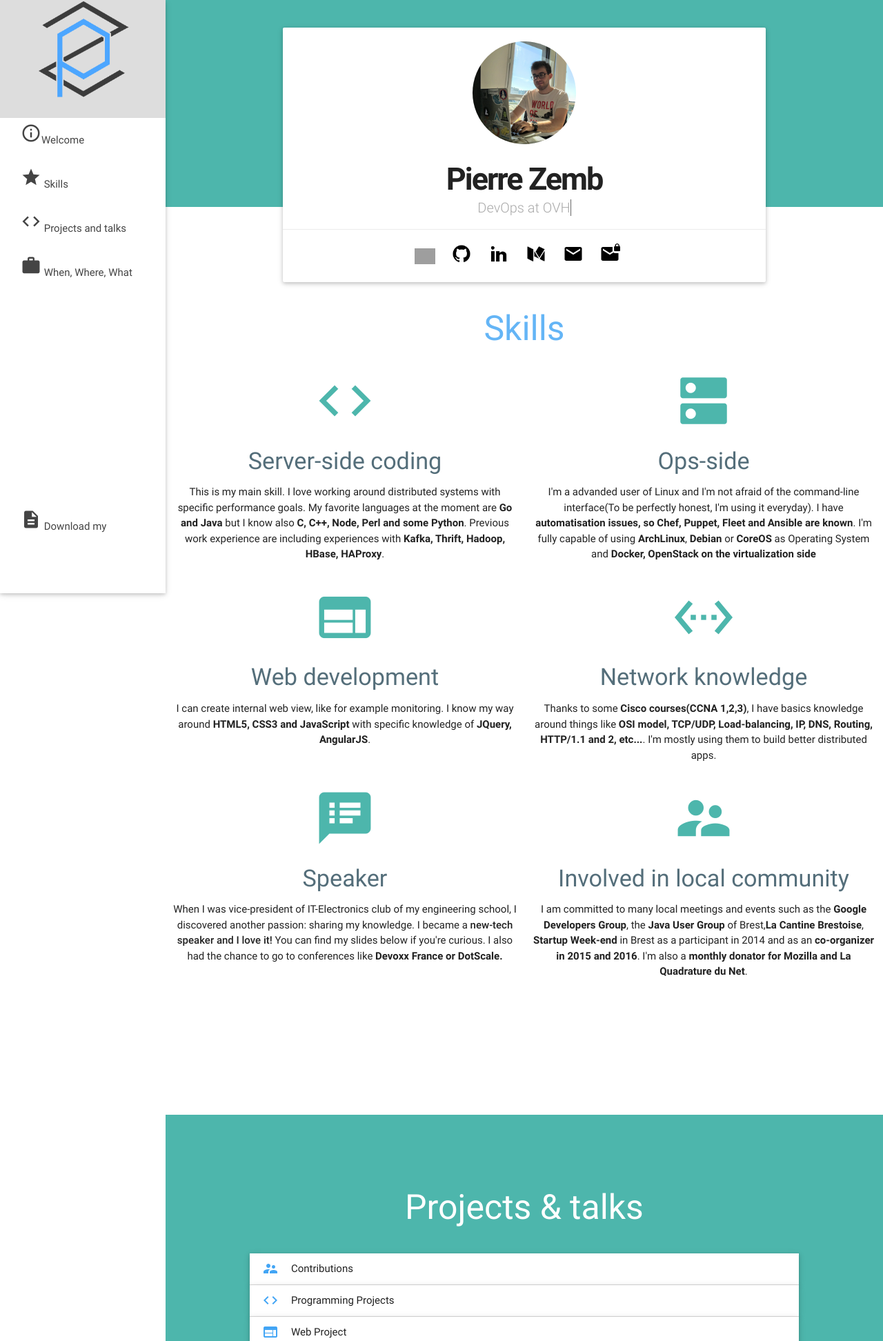
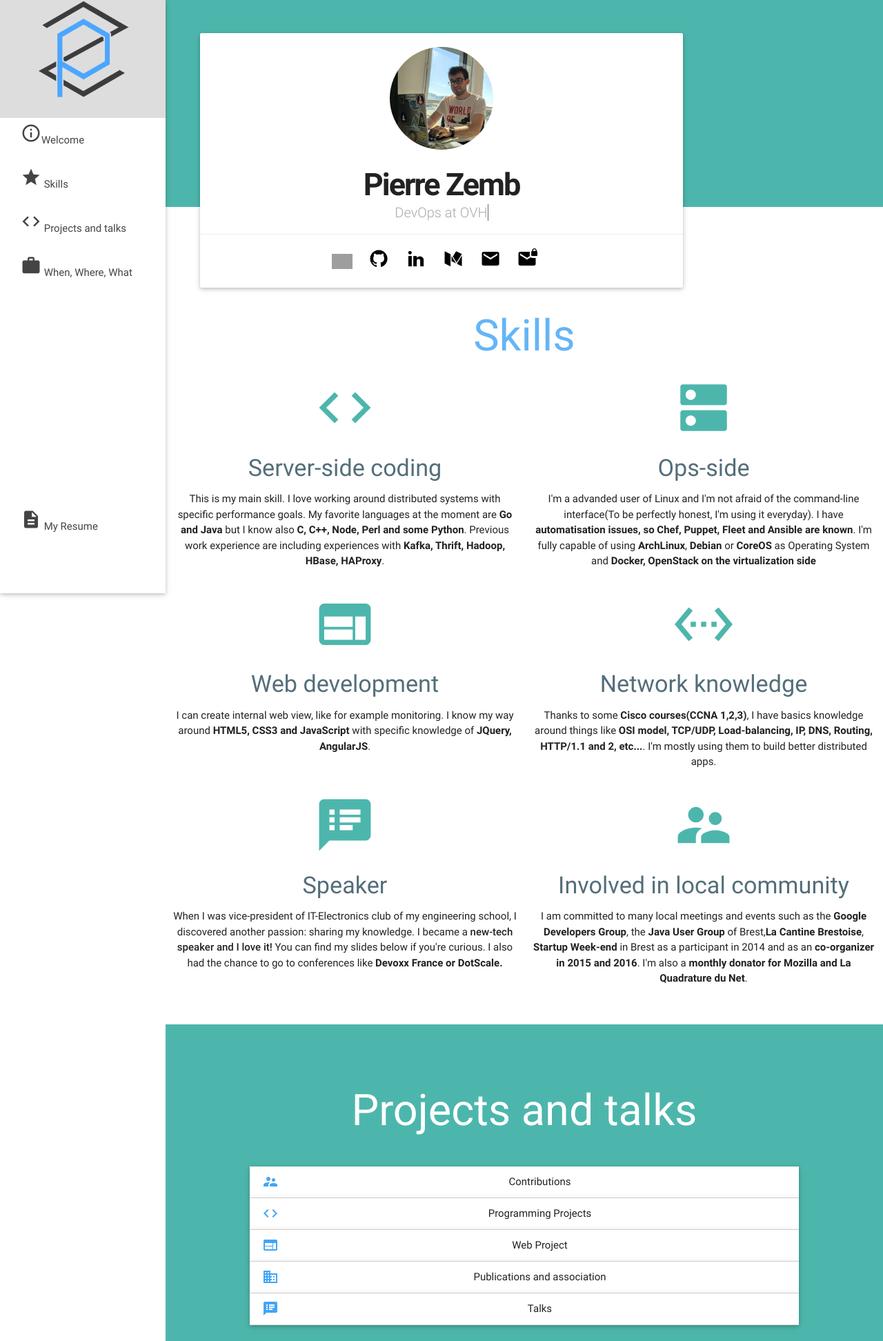
Before and after one commit to PierreZ/portfolio, a PHP site: page / in a window 1280 px wide. Shown: the top 1944 px of the page at 69% size. Run offline with PHP 8.4, Linux system fonts and the light colour scheme; some libraries are stand-ins or nearby versions; grey boxes are pictures that could not be loaded.

Commit message:
fixing ugly css

```diff
--- a/css/index.css
+++ b/css/index.css
@@ -7,6 +7,9 @@
   }
 }
 
+#projects h1{
+    margin-top: 50px;
+}
 .bottom{
     position: absolute;
     bottom: 65px;
@@ -26,23 +29,33 @@
 }
 
 #projects {
-    margin-top: -150px;
+    padding-top: 40px;
     padding-bottom: 75px;
 }
 
-.go_up{
-		transform: translate(0px, -280px);
+#projects > h1 {
+    margin-bottom: 40px;
 }
 
-.go_down{
-  margin-top: -400px;
+.go_up{
+
+}
+
+#skills{
+    padding-top: 100px;
 }
 .profile {
+    transform: translate(0px, -280px);
+    position:absolute;
 	width: 80%;
 	min-width: 300px;
 	max-width: 700px;
-	margin-left: auto;
-	margin-right: auto;
+    left: auto;
+    right: auto;
+    left:0;
+    right:0;
+    margin-left:auto;
+    margin-right:auto;
 }
 .profile h1 {
 	margin-top: 10px;
--- a/index.html
+++ b/index.html
@@ -25,7 +25,7 @@
 			<li class="bold"><a href="#skills" class="waves-effect waves-teal"><i class="small material-icons">star</i> Skills</a></li>
 			<li class="bold"><a href="#projects" class="waves-effect waves-teal"><i class="small material-icons">code</i> Projects and talks</a></li>
 			<li class="bold"><a href="#what" class="waves-effect waves-teal"><i class="small material-icons">work</i> When, Where, What</a></li>
-			<li class="bold bottom"><a href="CV.pdf" class="waves-effect waves-teal"><i class="small material-icons">description</i> Download my Resume</a></li>
+			<li class="bold bottom"><a href="CV.pdf" class="waves-effect waves-teal"><i class="small material-icons">description</i> My Resume</a></li>
 		</ul>
 	</header>
 
@@ -55,7 +55,7 @@
 		<!-- End of About -->
 
 		<div id="skills" class="row go_up center-align">
-<h1 class="blue-text text-lighten-2 header">Skills</h1>
+			<h1 class="blue-text text-lighten-2 align-center">Skills</h1>
 			<div class="row">
 				<div class="col s12 m6 l6">
 					<i class="large material-icons teal-text text-lighten-2">code</i>
@@ -95,8 +95,9 @@
 			</div>
 		</div>
 
-		<div id="projects" class="row teal lighten-2">
-			<h1 class="white-text header center-align">Projects & talks</h1>
+		<div id="projects" class="row teal lighten-2 center-align">
+			<h1 class="white-text">Projects and talks</h1>
+
 			<div class="col s12 m8 offset-m2 l10 offset-l1">
 				<ul class="collapsible popout" data-collapsible="accordion">
 					<!-- CONTRIBUTIONS -->
```
Lines whose indentation alone changed are shown as unchanged.
